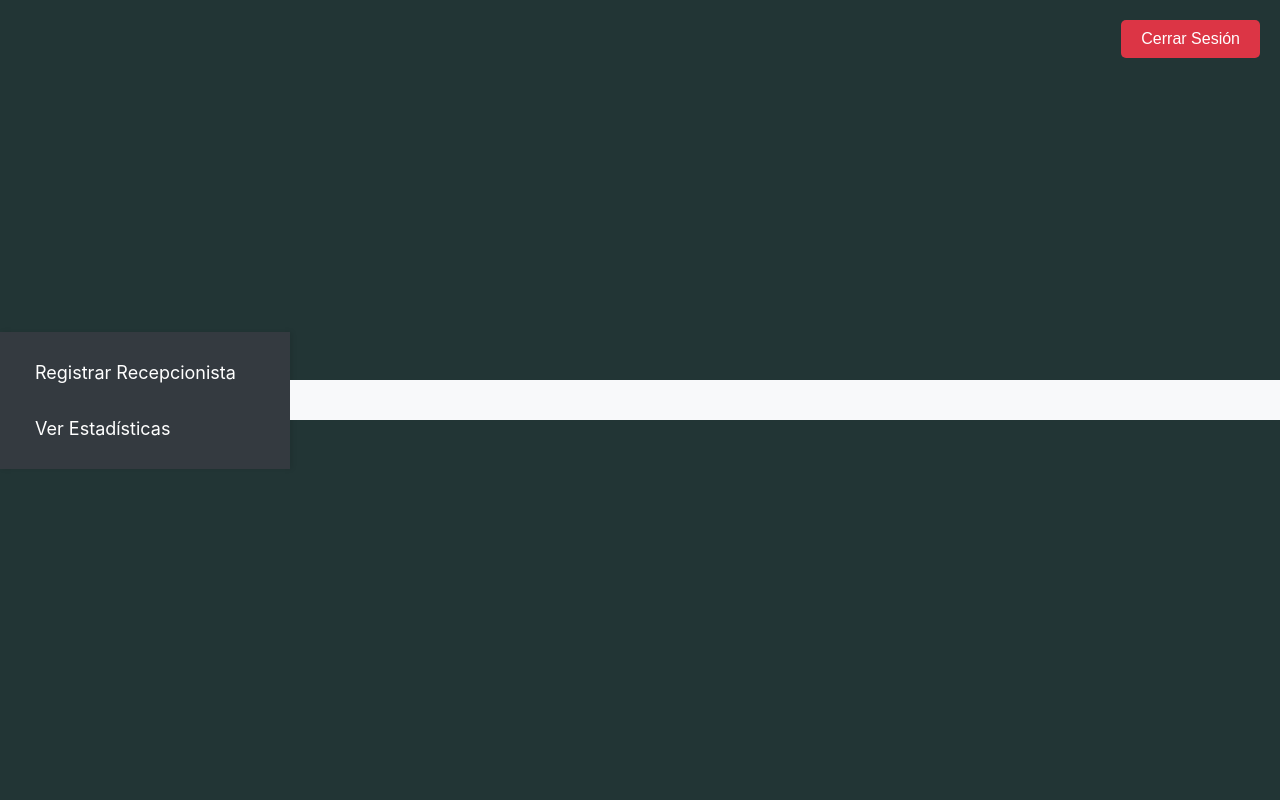
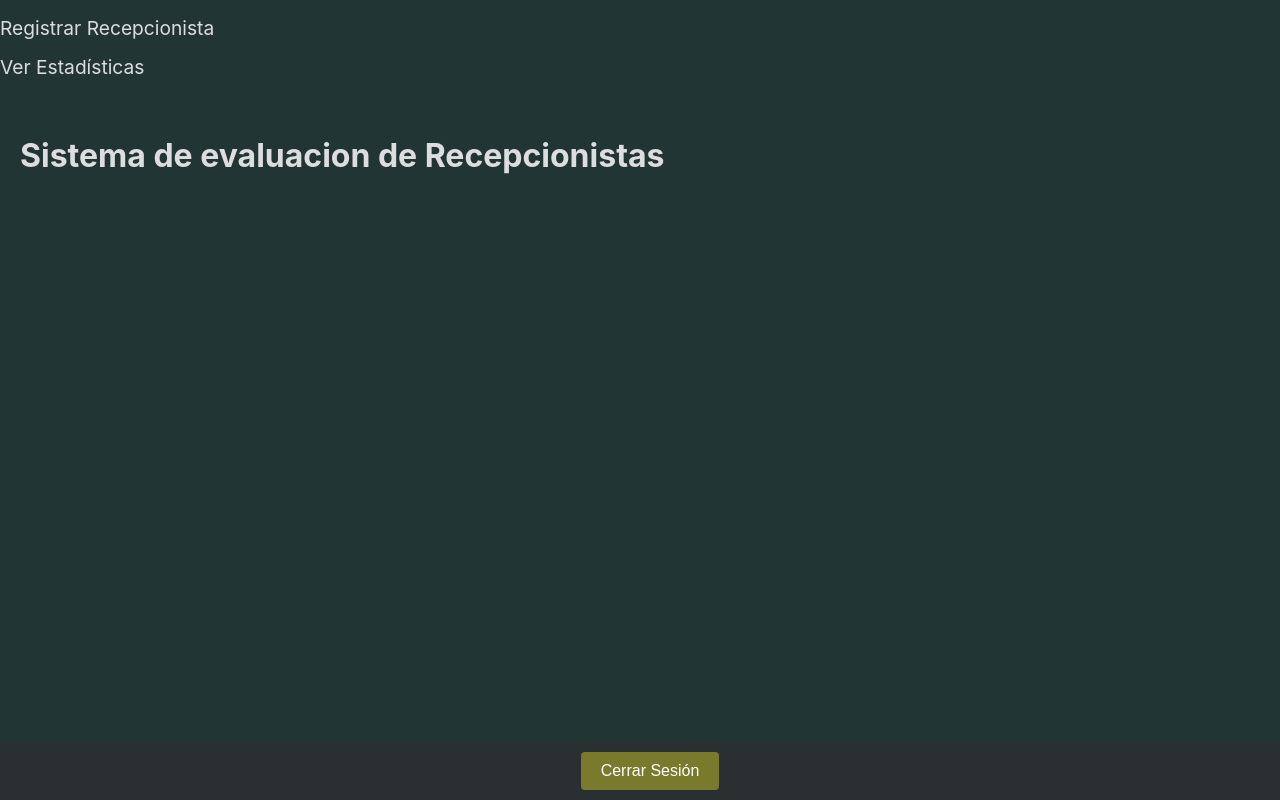
Before and after one commit to MardenEstrada/evaluacion-recepcionistas-frontend, a React (Create React App) app: page /dashboard in a window 1280 px wide. Built offline with nearby package versions, Linux system fonts and the light colour scheme.

Commit message:
V2 sistema front

```diff
--- a/src/App.css
+++ b/src/App.css
@@ -1,5 +1,17 @@
+body {
+  background: #223535;
+  color: #ddd;
+  font-family: 'Segoe UI', Tahoma, Geneva, Verdana, sans-serif;
+  margin: 0;
+  padding: 0;
+  box-sizing: border-box;
+}
+
 .App {
   text-align: center;
+  display: flex;
+  flex-direction: column;
+  min-height: 100vh;
 }
 
 .App-logo {
@@ -36,3 +48,62 @@
     transform: rotate(360deg);
   }
 }
+
+.dashboard-container,
+.dashboard-container * {
+  background: #223535;
+  color: #ddd;
+}
+
+.sidebar nav ul {
+  list-style: none;
+  padding: 0;
+}
+
+.sidebar nav ul li {
+  margin-bottom: 15px;
+}
+
+.sidebar nav ul li .nav-link {
+  text-decoration: none;
+  color: #ddd;
+  font-size: 1.2em;
+  transition: color 0.3s;
+}
+
+.sidebar nav ul li .nav-link:hover {
+  color: #d8ac4d;
+}
+
+.main-content {
+  flex: 1;
+  padding: 20px;
+  overflow-y: auto;
+}
+
+.footer {
+  background-color: #2a2f32;
+  padding: 10px;
+  display: flex;
+  justify-content: center;
+  align-items: center;
+  width: 100%;
+  position: absolute;
+  bottom: 0;
+}
+
+.btn-logout {
+  background-color: #797a2c;
+  color: #fff;
+  border: none;
+  padding: 10px 20px;
+  font-size: 1em;
+  border-radius: 4px;
+  cursor: pointer;
+  transition: background-color 0.3s, box-shadow 0.3s;
+}
+
+.btn-logout:hover {
+  background-color: #d8ac4d;
+  box-shadow: 0 0 10px rgba(255, 255, 255, 0.2);
+}
--- a/src/App.js
+++ b/src/App.js
@@ -1,4 +1,3 @@
-// src/App.js
 import { Route, BrowserRouter as Router, Routes } from 'react-router-dom';
 import Dashboard from './components/Dashboard';
 import Estadisticas from './components/Estadisticas';
@@ -6,15 +5,18 @@ import EvaluacionPage from './components/EvaluacionPage';
 import Login from './components/Login'; // Importa el componente de Login
 import RegistrarRecepcionista from './components/RegistrarRecepcionista';
 
+import './App.css';
+
 function App() {
   return (
     <Router>
       <Routes>
         <Route path="/" element={<EvaluacionPage />} /> {/* Ruta inicial para Evaluaciones */}
         <Route path="/login" element={<Login />} /> {/* Ruta para Login */}
-        <Route path="/dashboard" element={<Dashboard />} />
-        <Route path="/registrar-recepcionista" element={<RegistrarRecepcionista />} />
-        <Route path="/estadisticas" element={<Estadisticas />} />
+        <Route path="/dashboard" element={<Dashboard />}>
+          <Route path="registrar-recepcionista" element={<RegistrarRecepcionista />} />
+          <Route path="estadisticas" element={<Estadisticas />} />
+        </Route>
       </Routes>
     </Router>
   );
--- a/src/components/Dashboard.js
+++ b/src/components/Dashboard.js
@@ -1,25 +1,33 @@
 import React from 'react';
-import { Link, Outlet, useNavigate } from 'react-router-dom';
-import '../styles/Dashboard.css'; // Importa el archivo CSS aquí
+import { Link, Outlet } from 'react-router-dom';
 
 const Dashboard = () => {
-  const navigate = useNavigate();
-
   const handleLogout = () => {
-    localStorage.removeItem('authToken');
-    navigate('/login');
+    localStorage.removeItem('token');
+    window.location.href = '/'; // Redirige al inicio de sesión o página principal
   };
 
   return (
     <div className="dashboard-container">
-      <div className="sidebar">
-        <Link to="/registrar-recepcionista" className="nav-link">Registrar Recepcionista</Link>
-        <Link to="/estadisticas" className="nav-link">Ver Estadísticas</Link>
-      </div>
-      <div className="content">
+      <aside className="sidebar">
+        <nav>
+          <ul>
+            <li>
+              <Link to="registrar-recepcionista" className="nav-link">Registrar Recepcionista</Link>
+            </li>
+            <li>
+              <Link to="estadisticas" className="nav-link">Ver Estadísticas</Link>
+            </li>
+          </ul>
+        </nav>
+      </aside>
+      <main className="main-content">
+        <h1>Sistema de evaluacion de Recepcionistas</h1>
         <Outlet />
-      </div>
-      <button onClick={handleLogout} className="btn-logout">Cerrar Sesión</button>
+      </main>
+      <footer className="footer">
+        <button onClick={handleLogout} className="btn-logout">Cerrar Sesión</button>
+      </footer>
     </div>
   );
 };
--- a/src/components/EvaluacionPage.js
+++ b/src/components/EvaluacionPage.js
@@ -14,6 +14,7 @@ function EvaluacionPage() {
   });
   const [recepcionistas, setRecepcionistas] = useState([]);
   const [loading, setLoading] = useState(true);
+  const [error, setError] = useState('');
   const navigate = useNavigate();
 
   useEffect(() => {
@@ -52,9 +53,10 @@ function EvaluacionPage() {
         conocimiento_menu: 5,
         tiempo_espera: 5
       });
+      setError('');
     } catch (error) {
       console.error('Error al registrar la evaluación', error.response ? error.response.data : error.message);
-      alert('Error al registrar la evaluación');
+      setError('Error al registrar la evaluación. Por favor, intenta nuevamente.');
     }
   };
 
@@ -62,8 +64,11 @@ function EvaluacionPage() {
 
   return (
     <div className="evaluacion-page">
+      <header>
         <h1>Formulario de Evaluación</h1>
         <button className="login-button" onClick={() => navigate('/login')}>Iniciar Sesión</button>
+      </header>
+      <main>
         <form onSubmit={handleSubmit}>
           <div className="form-group">
             <label htmlFor="recepcionista_id">Selecciona un Recepcionista:</label>
@@ -100,8 +105,10 @@ function EvaluacionPage() {
               </div>
             ))}
           </div>
+          {error && <div className={`error-message ${error ? 'show' : ''}`}>{error}</div>}
           <button className="submit-button" type="submit">Enviar Evaluación</button>
         </form>
+      </main>
     </div>
   );
 }
--- a/src/styles/Dashboard.css
+++ b/src/styles/Dashboard.css
@@ -1,64 +1,61 @@
-body {
-  background: #223535;
-  color: #ddd;
-  font-family: 'Segoe UI', Tahoma, Geneva, Verdana, sans-serif;
-}
-  .dashboard-container {
-    display: flex;
-    height: 100vh;
-    justify-content: center;
-    align-items: center;
-    height: 100vh;
-    margin: 0;
-  }
-
 .sidebar {
+  background-color: #2a2f32;
+  padding: 20px;
   width: 250px;
-    background-color: #343a40;
-    padding: 20px;
-    box-shadow: 2px 0 5px rgba(0, 0, 0, 0.1);
-    display: flex;
-    flex-direction: column;
-    gap: 15px;
-  }
-
-  .nav-link {
-    color: #ffffff;
-    text-decoration: none;
-    font-size: 18px;
-    padding: 10px 15px;
-    border-radius: 5px;
-    transition: background-color 0.3s ease;
-  }
-
-  .nav-link:hover {
-    background-color: #495057;
-  }
-
-  .content {
-    flex-grow: 1;
-    padding: 20px;
-    background-color: #f8f9fa;
   display: flex;
   flex-direction: column;
   align-items: center;
+}
+
+.sidebar nav ul {
+  list-style: none;
+  padding: 0;
+}
+
+.sidebar nav ul li {
+  margin-bottom: 15px;
+}
+
+.sidebar nav ul li .nav-link {
+  text-decoration: none;
+  color: #ddd;
+  font-size: 1.2em;
+  transition: color 0.3s;
+}
+
+.sidebar nav ul li .nav-link:hover {
+  color: #d8ac4d;
+}
+
+.main-content {
+  flex: 1;
+  padding: 20px;
+  overflow-y: auto;
+}
+
+.footer {
+  background-color: #2a2f32;
+  padding: 10px;
+  display: flex;
   justify-content: center;
+  align-items: center;
+  width: 100%;
+  position: absolute;
+  bottom: 0;
 }
 
 .btn-logout {
-    position: absolute;
-    top: 20px;
-    right: 20px;
+  background-color: #797a2c;
+  color: #fff;
+  border: none;
   padding: 10px 20px;
-    background-color: #dc3545;
-    color: #ffffff;
-    border: none;
-    border-radius: 5px;
+  font-size: 1em;
+  border-radius: 4px;
   cursor: pointer;
-    font-size: 16px;
-    transition: background-color 0.3s ease;
+  transition: background-color 0.3s, box-shadow 0.3s;
 }
 
 .btn-logout:hover {
-    background-color: #c82333;
+  background-color: #d8ac4d;
+  box-shadow: 0 0 10px rgba(255, 255, 255, 0.2);
 }
--- /dev/null
+++ b/src/styles/Estadisticas.css
@@ -0,0 +1,40 @@
+.container{
+    display: flex;
+    height: 100vh;
+    padding: 20px;
+    background: #223535;
+    color: #ddd;
+    font-family: 'Segoe UI', Tahoma, Geneva, Verdana, sans-serif;
+}
+
+.chart-container{
+    flex: 1;
+    border: 1px solid #ddd;
+    border-radius: 8px;
+    padding: 20px;
+    background: #2b2b2b;
+    box-shadow: 0 4px 8px rgba(0, 0, 0, 0.2);
+    position: relative;
+}
+
+
+h2{
+    text-align: center;
+    margin-bottom: 20px;
+    color: #d8ac4d;
+}
+
+
+p{
+    text-align: center;
+    color: #ddd;
+    font-size: 1.1rem;
+    margin-top: 20px;
+}
+
+
+.radar-chart{
+    position: relative;
+    height: 100%;
+    width: 100%;
+}
--- a/src/styles/EvaluacionPage.css
+++ b/src/styles/EvaluacionPage.css
@@ -1,16 +1,16 @@
-.evaluacion-page {
+.evaluacion-page{
   max-width: 600px;
   margin: 0 auto;
   padding: 20px;
   font-family: Arial, sans-serif;
 }
 
-.evaluacion-page h1 {
+.evaluacion-page h1{
   text-align: center;
-  color: #333;
+  color: #eee;
 }
 
-.login-button {
+.login-button{
   display: block;
   margin: 0 auto 20px auto;
   padding: 10px 20px;
@@ -21,33 +21,33 @@
   cursor: pointer;
 }
 
-.login-button:hover {
+.login-button:hover{
   background-color: #0056b3;
 }
 
-.form-group {
+.form-group{
   margin-bottom: 20px;
 }
 
-.form-group label {
+.form-group label{
   display: block;
   margin-bottom: 5px;
   font-weight: bold;
 }
 
-.form-group select {
+.form-group select{
   width: 100%;
   padding: 10px;
   border: 1px solid #ccc;
   border-radius: 5px;
 }
 
-.evaluation-criteria {
+.evaluation-criteria{
   margin-top: 20px;
 }
 
 
-.range-group {
+.range-group{
   margin-bottom: 20px;
   display: flex;
   align-items: center;
@@ -55,17 +55,17 @@
 
 
 
-.range-group label {
+.range-group label{
   display: block;
   margin-bottom: 5px;
   font-weight: bold;
 }
 
-.range-group input[type="range"] {
+.range-group input[type="range"]{
   width: 100%;
 }
 
-.range-group .range-value {
+.range-group .range-value{
   display: inline-block;
   width: 30px;
   text-align: center;
@@ -73,18 +73,13 @@
   margin-left: 10px;
 }
 
-.submit-button {
+.submit-button{
   display: block;
   width: 100%;
   padding: 10px;
-  background-color: #28a745;
   color: #fff;
   border: none;
   border-radius: 5px;
   cursor: pointer;
   font-size: 16px;
 }
-
-.submit-button:hover {
-  background-color: #218838;
-}
--- a/src/styles/Login.css
+++ b/src/styles/Login.css
@@ -1,5 +1,5 @@
 .login-form {
-  background: #223535;
+  background: inherit;
   display: flex;
   justify-content: center;
   flex-direction: column;
--- /dev/null
+++ b/src/styles/RegistrarRecepcionista.css
@@ -0,0 +1,91 @@
+.registrar-recepcionista {
+    background-color: inherit;
+    color: #ddd;
+    padding: 20px;
+    border-radius: 8px;
+    max-width: 500px;
+    margin: auto;
+    margin-top: 50px;
+    padding: 10px 20px;
+    border-radius: 8px;
+    box-shadow: 0 0 50px rgba(255, 255, 255, 0.2);
+    max-width: 400px;
+    width: 100%;
+}
+
+header {
+    margin-bottom: 20px;
+}
+
+h2 {
+    text-align: center;
+    margin: 0;
+}
+
+.error-message {
+    color: #d8ac4d;
+    font-size: 0.9em;
+    margin-bottom: 15px;
+    opacity: 0;
+    transform: translateY(-20px);
+    transition: opacity 0.5s ease-in-out, transform 0.5s ease-in-out;
+}
+
+.error-message.show {
+    opacity: 1;
+    transform: translateY(0);
+}
+
+.form-group {
+    margin-bottom: 15px;
+}
+
+label {
+    display: block;
+    margin-bottom: 5px;
+}
+
+input.form-control {
+    width: 100%;
+    padding: 10px;
+    border: 1px solid rgba(255, 255, 255, 0.2);
+    border-radius: 4px;
+    background-color: transparent;
+    color: #ddd;
+    font-size: 1em;
+    transition: border-color 0.3s, box-shadow 0.3s;
+}
+
+input.form-control:focus {
+    border-color: #ddd;
+    box-shadow: 0 0 10px rgba(255, 255, 255, 0.2);
+    outline: none;
+}
+
+.submit-button {
+    width: 100%;
+    padding: 10px;
+    border: none;
+    border-radius: 4px;
+    background-color: #797a2c;
+    color: #fff;
+    font-size: 1em;
+    text-transform: uppercase;
+    cursor: pointer;
+    transition: background-color 0.3s, box-shadow 0.3s;
+}
+
+.submit-button:hover {
+    background-color: #d8ac4d;
+    box-shadow: 0 0 10px rgba(255, 255, 255, 0.2);
+}
+
+input[type="number"]::-webkit-inner-spin-button,
+input[type="number"]::-webkit-outer-spin-button {
+    -webkit-appearance: none;
+    margin: 0;
+}
+
+input[type="number"] {
+  -moz-appearance: textfield; /* Para Firefox */
+}
```
Also changed, not shown: src/components/Estadisticas.js (+4 -7 lines), src/components/RegistrarRecepcionista.js (+18 -10 lines). Lines whose indentation alone changed are shown as unchanged.
